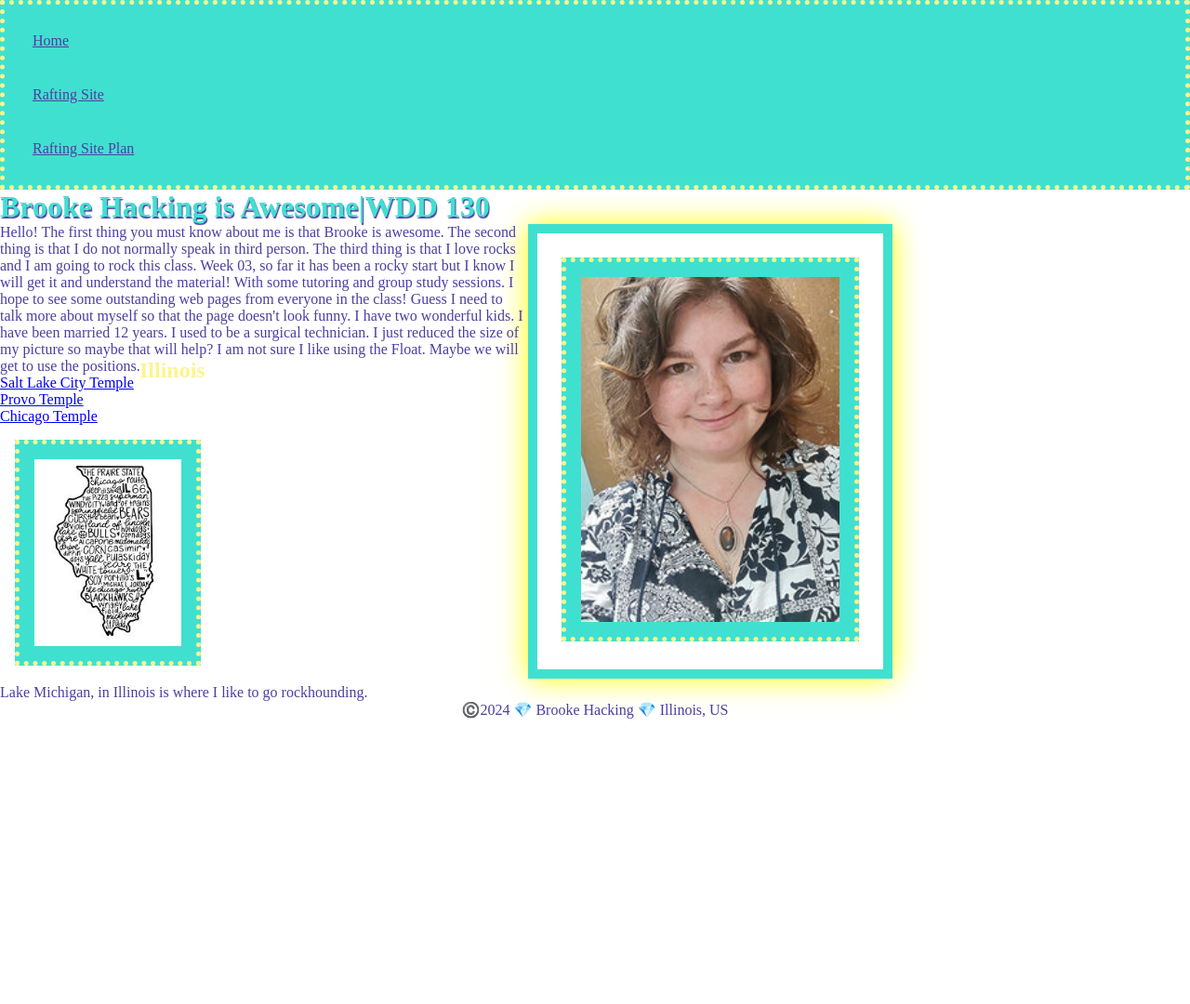
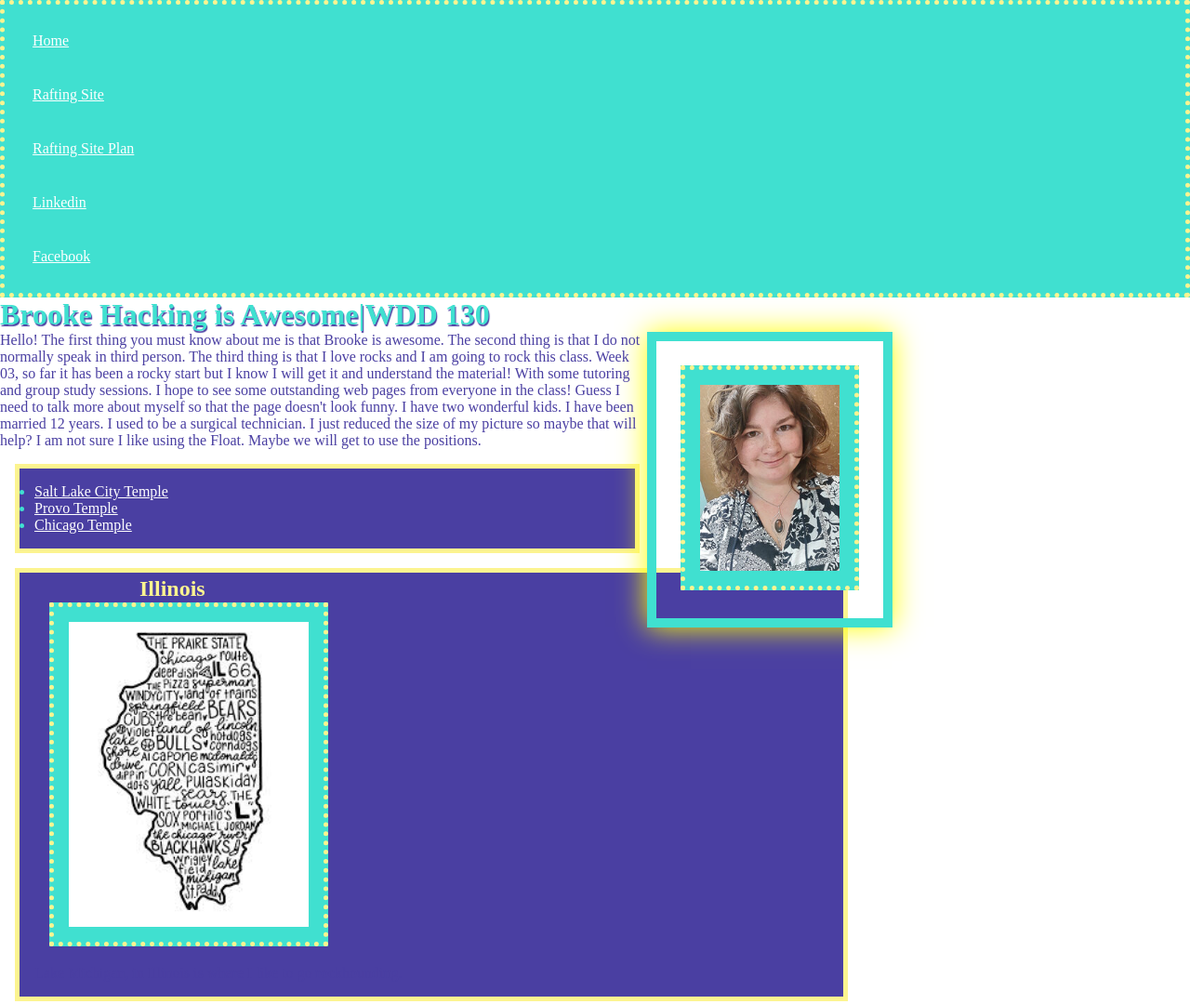
Before and after one commit to bbhacking86/wdd130, a plain HTML site: page index.html in a window 1280 px wide. Shown: the top 1080 px of the page at 93% size. Before the commit the page ends 800 px from the top, so only its background shows below. Drawn offline with Linux system fonts and the light colour scheme.

Commit message:
homepageenhancement

```diff
--- a/index.html
+++ b/index.html
@@ -14,6 +14,8 @@
                     <a href="#">Home</a>
                     <a href="wwr/"> Rafting Site</a>
                     <a href="wwr/site-plan-rafting.html"> Rafting Site Plan </a>
+                    <a href="https://www.linkedin.com/in/brooke-hacking-a9b33464/"> Linkedin </a>
+                    <a href="https://www.facebook.com/brooke.hacking.1/about/"> Facebook </a>
                  </nav>
             </header>
             <main>
@@ -38,5 +40,5 @@
                 <p> ©️2024 💎 Brooke Hacking 💎 Illinois, US</p>
             </footer>
     </body>
-    <!--5/4/2024-->
+    <!--5/6/2024-->
 </html>
--- a/styles/styles.css
+++ b/styles/styles.css
@@ -13,6 +13,9 @@ nav a {
     display: block;
     padding: 20px;
 }
+nav a:hover {
+    color: rgb(74, 63, 162);
+}
 h1 {
     color: rgb(64, 224, 208);
     text-shadow: 1px 2px 1px rgb(74, 63, 162)
@@ -22,6 +25,15 @@ p {
     padding: 0;
     color: rgb(74, 63, 162);
 }
+ a:link, nav a:visited {
+    color: rgb(255, 255, 255);
+ }
+
+ a:hover {
+color: rgb(64, 224, 208);
+ background-color: rgb(252, 244, 144);
+ }
+
 main {
     max-width: 960px;
         }
@@ -36,17 +48,18 @@ main {
 
          .aside img {
             position: relative;
-            width: 200px;
+            width: 300px;
             height: auto;
             }
+
          aside  h2 {
                 color: rgb(252, 244, 144);
                 position: absolute;
-                top: 385px;
+                top: 620px;
                 left: 150px;
             }
 img {
-               width: 20rem;
+                 width: 12rem;
                 margin: 1rem;
                 border: 5px dotted rgb(252, 244, 144);
                 padding: 1rem;
@@ -55,17 +68,17 @@ img {
                 text-align: center;
 }
 
-p {
-padding: 0;
-color: rgb(74, 63, 162);
-}
 
-/*Class Selectors
+/*Class Selectors*/
+
 .box {
+    color: rgb(64, 224, 208);
+    width: 70%;
     margin: 1rem;
     border: 5px solid rgb(252, 244, 144);
     padding: 1rem;
-    background-color: rgb(74, 63, 162);*/
+    background-color: rgb(74, 63, 162);
+}
 
 footer {
     text-align: center;
```
